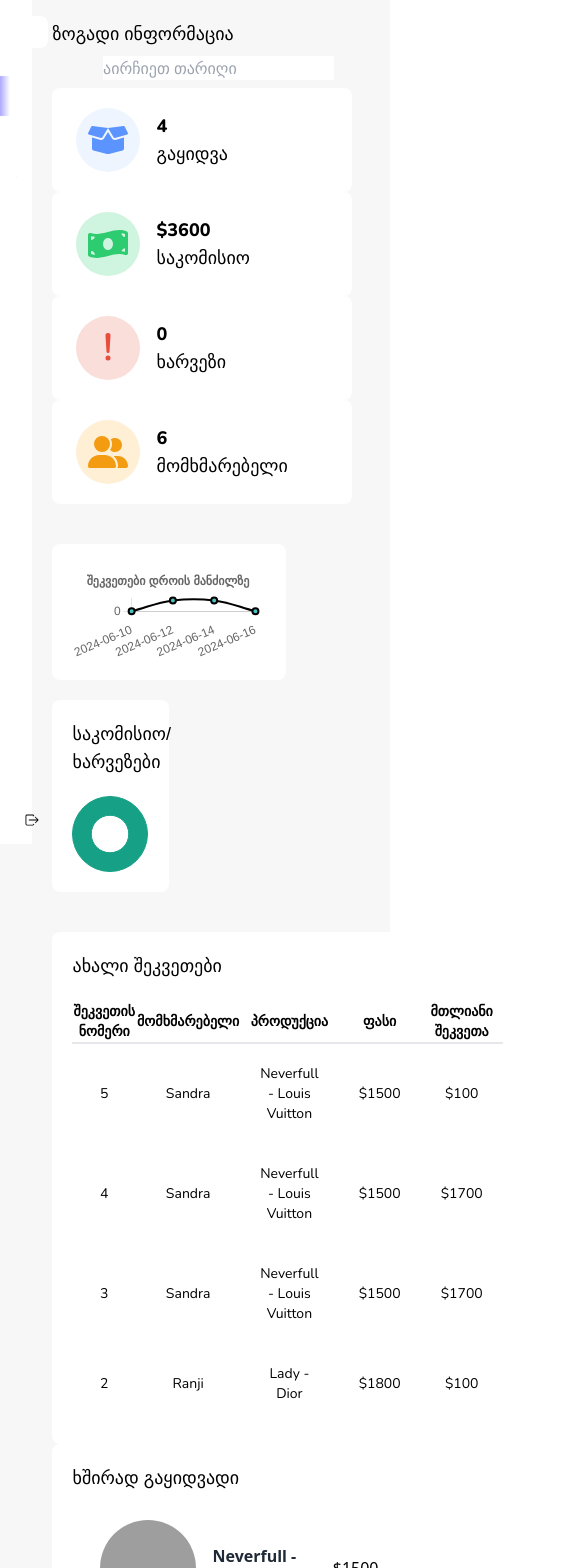
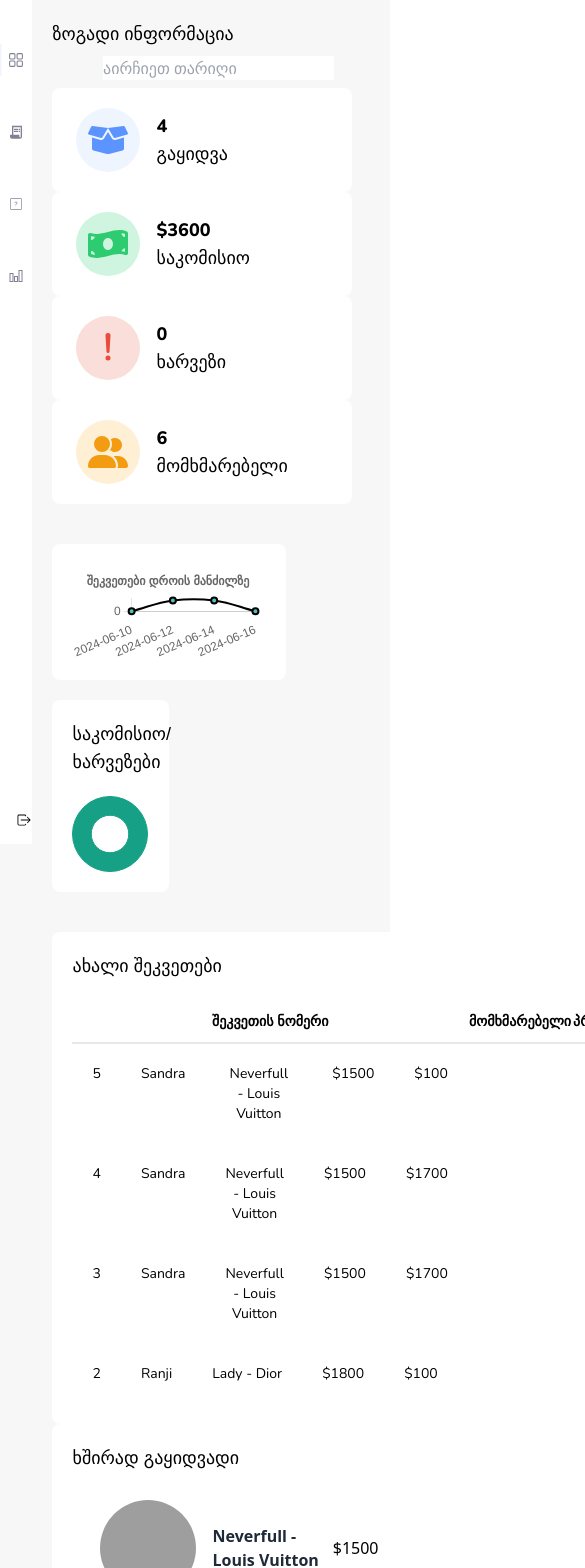
Before and after one commit to nikachello/accountant, a React (Vite) app: page / in a window 390 px wide. Shown: the top 1568 px of the page, 585 px wide, since content can reach past the window. Built offline with nearby package versions, Linux system fonts and the light colour scheme; grey boxes are pictures that could not be loaded; a web font is replaced by a local one.

Commit message:
react Link to implementation from homepage to orderdetails

```diff
--- a/src/components/OrderDetails.tsx
+++ b/src/components/OrderDetails.tsx
@@ -88,8 +88,10 @@ const OrderDetails = ({ orderDetails }) => {
           </p>
         </div>
       </div>
+
       <div className="mt-1 p-4">
         {orderDetails.orderInfo?.order.products[0].name}
+
         {orderDetails.orderInfo?.order.products.map((product: any) => (
           <div>
             {" "}
@@ -102,7 +104,6 @@ const OrderDetails = ({ orderDetails }) => {
             </div>
           </div>
         ))}
-
         <div className="flex justify-between border border-textGray  p-4 rounded-md cursor-pointer mb-3 font-Nunito">
           <div>
             სულ საკომისიო: $
--- a/src/components/recentOrders.tsx
+++ b/src/components/recentOrders.tsx
@@ -1,3 +1,4 @@
+import { Link } from "react-router-dom";
 import storeDatabase from "../data/MockData";
 import { getRecentOrders } from "../utils/dataUtils";
 
@@ -26,6 +27,11 @@ const RecentOrders: React.FC<RecentOrdersProps> = ({ startDate, endDate }) => {
                 className="text-center font-Nunito hover:bg-pageBG cursor-pointer"
                 key={order?.orderID}
               >
+                <Link
+                  className="flex flex-row w-full h-full"
+                  to="/orders"
+                  state={{ orderInfo: { order: order } }}
+                >
                   <td className="p-5">{order?.orderID}</td>
                   <td className="p-5">{order?.clientName}</td>
                   <td className="p-5">
@@ -44,6 +50,7 @@ const RecentOrders: React.FC<RecentOrdersProps> = ({ startDate, endDate }) => {
                       order.products[0].productPrice}
                   </td>
                   <td className="p-5">${order?.orderTotal}</td>
+                </Link>
               </tr>
             ) : (
               <tr
--- a/src/components/sidebar/Sidebar.tsx
+++ b/src/components/sidebar/Sidebar.tsx
@@ -69,10 +69,10 @@ const Sidebar: React.FC<SidebarProps> = ({ activeTab }) => {
 
   return (
     <div className="sticky top-0 h-screen w-1/12 lg:w-1/6 bg-white">
-      <div className="px-4 py-4 flex flex-col justify-between h-full">
+      <div className="px-2 sm:px-4 py-4 flex flex-col justify-between h-full">
         {/* Name */}
         <div className="mb-4">
-          <div className="bg-white p-4 rounded-lg">
+          <div className="hidden lg:block bg-white p-4 rounded-lg">
             <p className="text-lg hidden lg:block font-Nunito font-bold">
               {userData.instagram}
             </p>
@@ -95,10 +95,7 @@ const Sidebar: React.FC<SidebarProps> = ({ activeTab }) => {
                           : "text-textGray cursor-pointer hover:text-textActive"
                       }`}
                     >
-                      <IconComponent
-                        size={24}
-                        className="fill-current text-textGray"
-                      />
+                      <IconComponent className="fill-current text-textGray min-h-[15px] min-w-[15px]" />
                       <span className="mt-1 hidden lg:block">{item.label}</span>
                     </a>
                   </div>
--- a/src/pages/OrdersPage.tsx
+++ b/src/pages/OrdersPage.tsx
@@ -1,4 +1,5 @@
-import { useState } from "react";
+import { useEffect, useState } from "react";
+import { useLocation, Location } from "react-router-dom";
 import AllOrders from "../components/AllOrders";
 import OrderDetails from "../components/OrderDetails";
 import Sidebar from "../components/sidebar/Sidebar";
@@ -28,20 +29,39 @@ interface OrderDetailsState {
 }
 
 function Orders() {
+  const location = useLocation();
   const [orderDetails, setOrderDetails] = useState<OrderDetailsState>({
-    orderInfo: null,
+    orderInfo: location.state?.order || null,
   });
+
+  useEffect(() => {
+    if (location.state) {
+      const order = location.state.orderInfo;
+      setOrderDetails({ orderInfo: order });
+      console.log(order);
+    } else {
+      console.log("ar aris state");
+    }
+  }, [location.state]);
 
   function clickHandler(order: Order) {
     setOrderDetails({
       orderInfo: order,
     });
+
+    console.log(order);
   }
+
+  // function clickHandler(order: Order) {
+  //   setOrderDetails({
+  //     orderInfo: order,
+  //   });
+  // }
 
   return (
     <div className="flex flex-row bg-pageBG min-h-screen">
       <Sidebar activeTab="შეკვეთები" />
-      <div className="w-9/12 md:w-8/12 bg-pageBG ">
+      <div className="w-11/12 md:w-8/12 bg-pageBG ">
         <AllOrders clickHandler={clickHandler} />
       </div>
       <div className="hidden md:block md:w-6/12 bg-white ">
```
Lines whose indentation alone changed are shown as unchanged.
